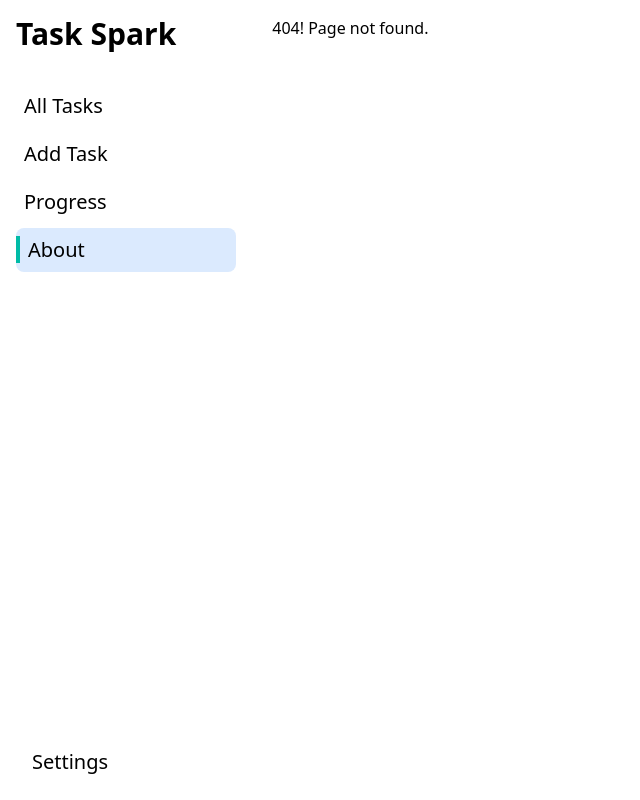
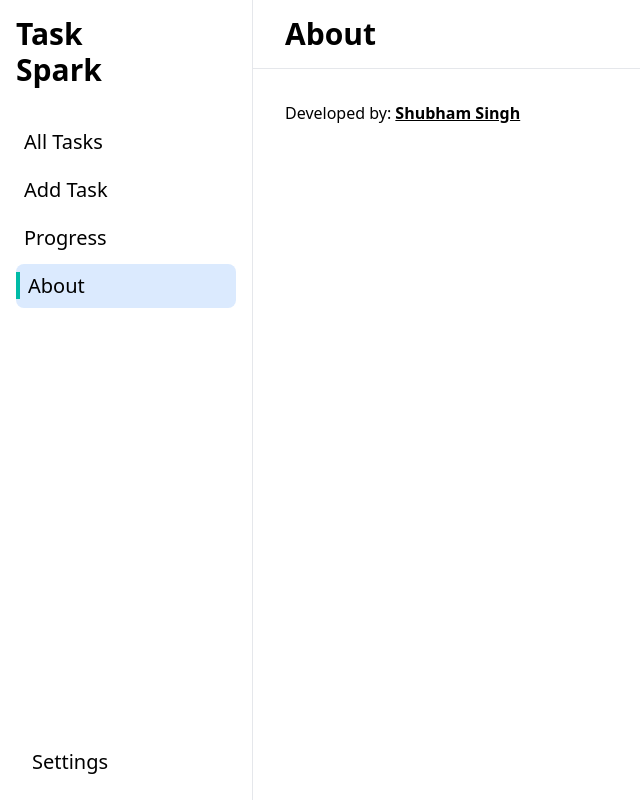
Before and after one commit to unrealblood/task-spark-nextjs, a Next.js app: page /about in a window 1280 px wide. Before the commit this address had no page. Shown: the whole page, without its empty margins (0-640 px from the left). Built offline with nearby package versions, Linux system fonts and the light colour scheme.

Commit message:
add about page

```diff
--- /dev/null
+++ b/app/about/page.js
@@ -0,0 +1,17 @@
+import Link from "next/link";
+
+export default async function Progress() {
+    return (
+        <div className="min-h-screen border-l border-gray-200 w-full">
+            <header className="border-b border-gray-200 py-4 px-8">
+                <h1 className="text-3xl font-bold">
+                    About
+                </h1>
+            </header>
+
+            <section className="ml-8 mt-8">
+                <h2>Developed by: <Link href="https://shubhamsinghog.vercel.app" className="underline font-bold">Shubham Singh</Link></h2>
+            </section>
+        </div>
+    );
+}
```
